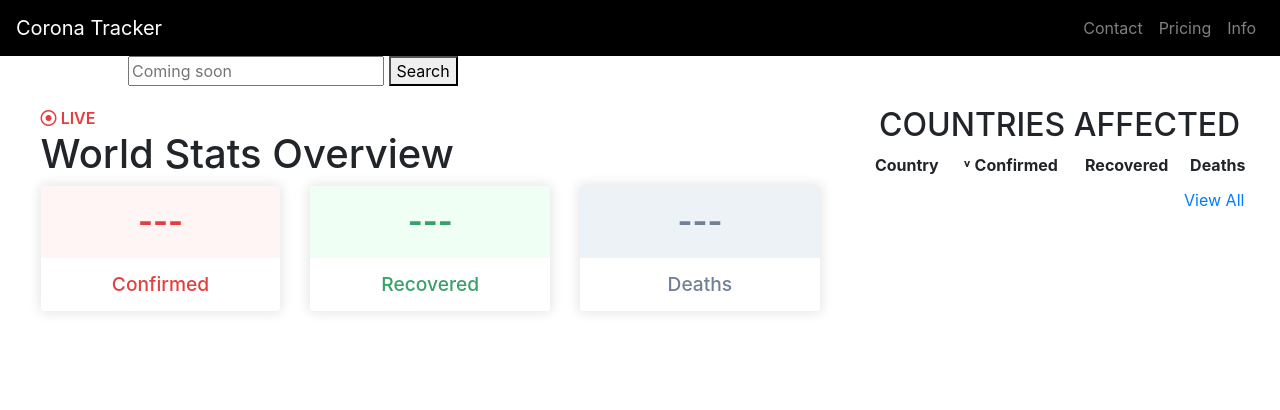
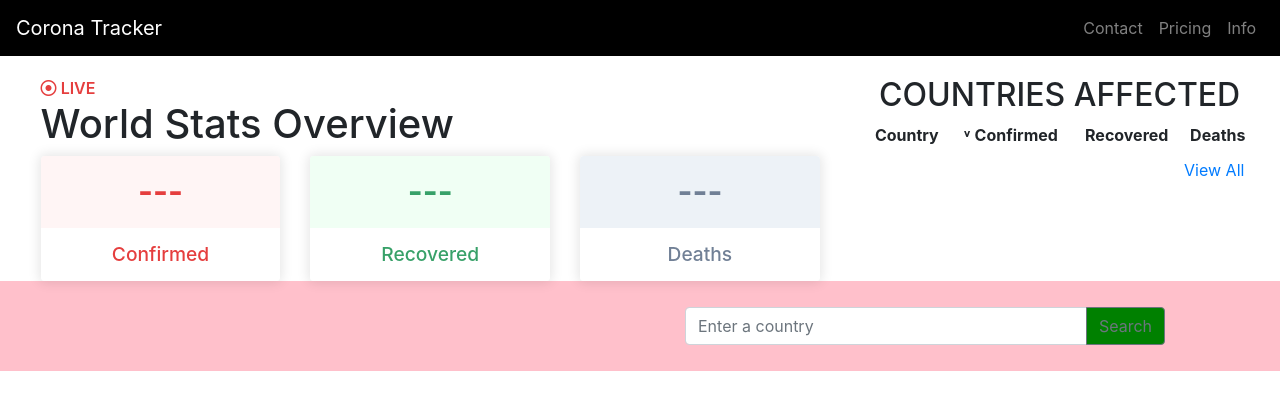
Before and after one commit to BhavyaCodes/corona-tracker, a plain HTML site: page index.html in a window 1280 px wide. Drawn offline with nearby package versions, Linux system fonts and the light colour scheme; no server answers.

Commit message:
changed search bar location

```diff
--- a/css/styles.css
+++ b/css/styles.css
@@ -111,3 +111,20 @@ h1{
   text-align: left;
   padding-left: 10px;
 }
+
+/***********search****************/
+
+#country-search{
+  background-color: pink;
+}
+.search-btn{
+  background-color: green;
+}
+.search-btn:hover{
+  background-color: blue;
+}
+
+.search-box{
+  padding: 10px 30px;
+  margin: 16px 0;
+}
--- a/index.html
+++ b/index.html
@@ -16,6 +16,7 @@
 </head>
 
 <body>
+
   <section id="title">
     <!-- navbar -->
     <nav class="navbar navbar-expand-lg navbar-dark">
@@ -39,12 +40,7 @@
     </nav>
 
 </div>
-    <div class="container-fluid search-bar">
-      <form class="" action="index.html" method="post">
-        <input type="text" name="" value="" placeholder="Coming soon">
-        <button type="button" name="button">Search</button>
-      </form>
-    </div>
+
   </section>
 
 
@@ -111,6 +107,22 @@
       </div>
   </section>
 
+  <section id="country-search">
+    <div class="container">
+      <div class = 'row'>
+        <div class="col-lg-6"></div>
+        <div class="col-lg-6">
+    <div class="input-group mb-3 search-box">
+      <input type="text" class="form-control" placeholder="Enter a country" aria-label="Recipient's username" aria-describedby="basic-addon2">
+      <div class="input-group-append">
+        <button class="btn btn-outline-secondary search-btn" type="button">Search</button>
+      </div>
+    </div>
+    </div>
+  </div>
+  </div>
+  </section>
+
 
   <script src="index.js" charset="utf-8"></script>
 
```
